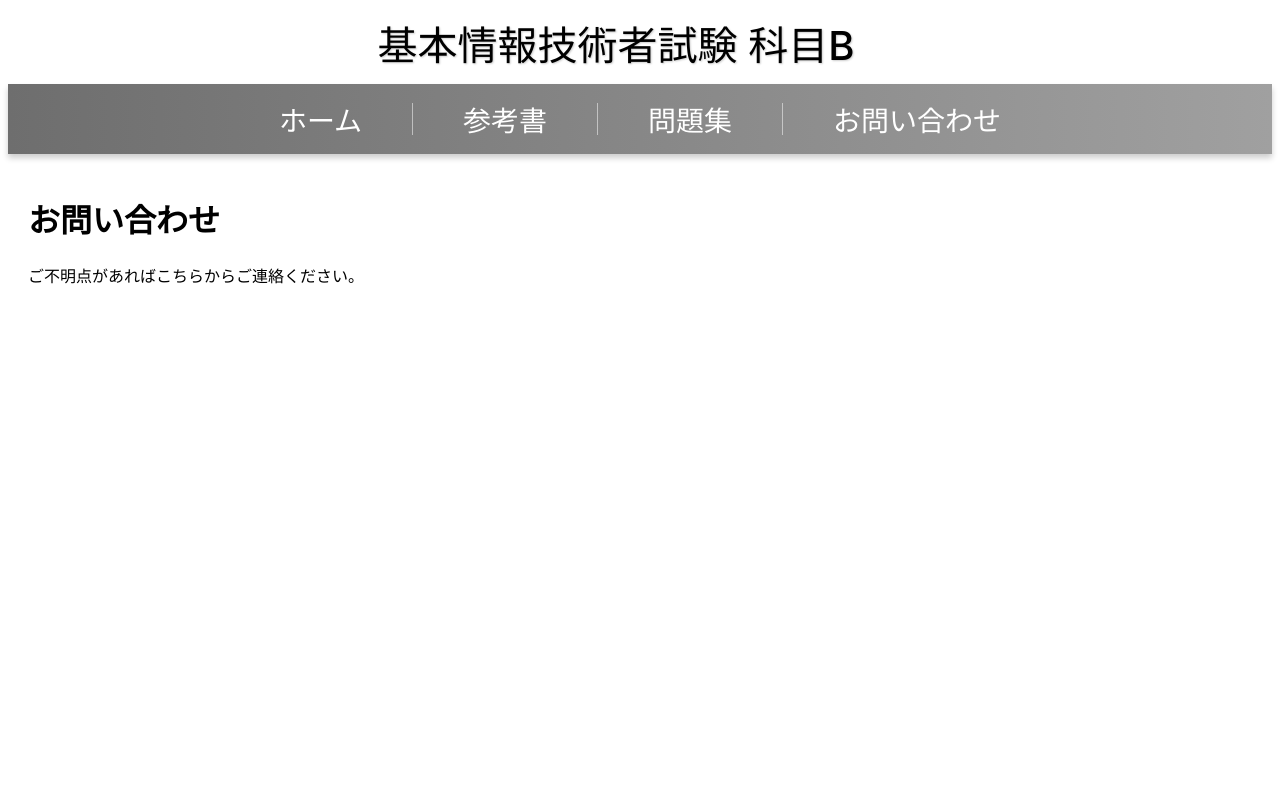
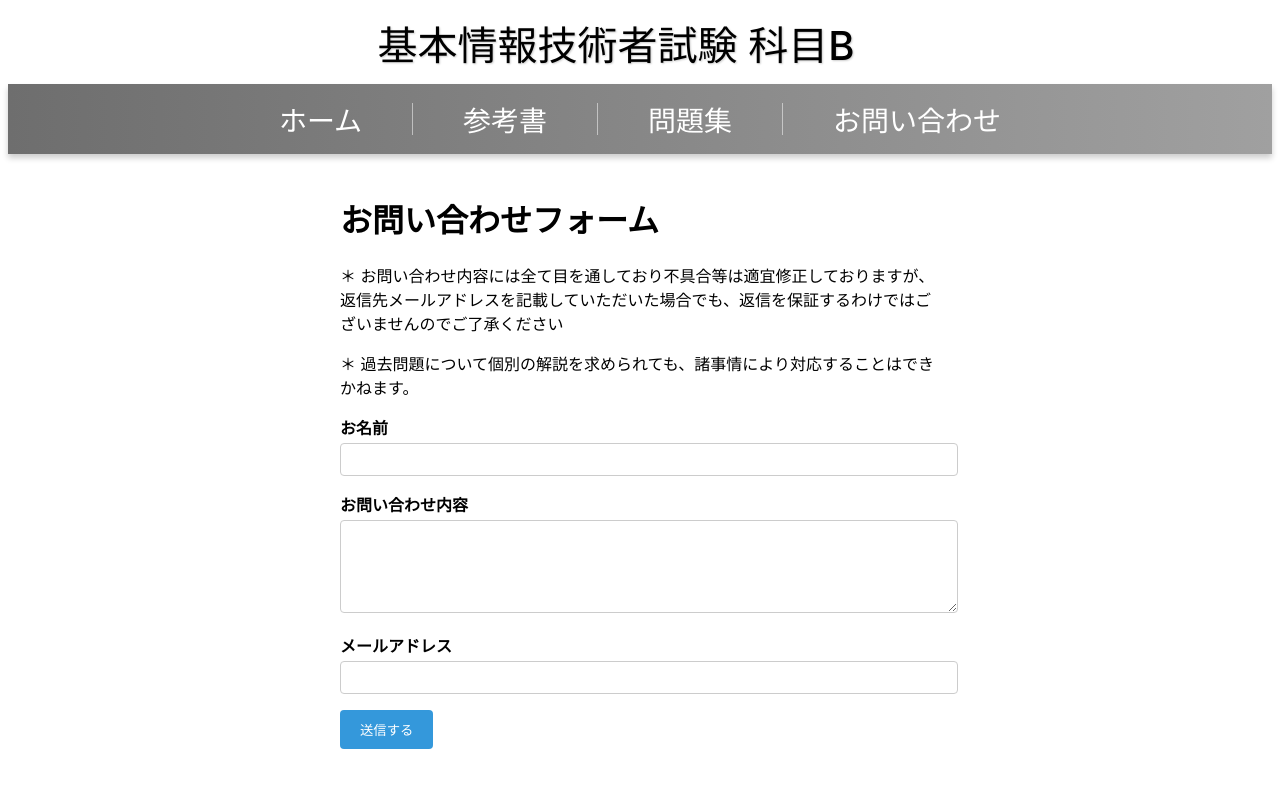
Before and after one commit to Exam-Dojo/Exam, a Vue app: page /contact in a window 1280 px wide. Shown: the top 788 px of the page. Built offline with nearby package versions, Linux system fonts and the light colour scheme.

Commit message:
Add files via upload

```diff
--- a/src/views/Contact.vue
+++ b/src/views/Contact.vue
@@ -1,13 +1,94 @@
-<!-- src/views/Contact.vue -->
 <template>
-  <div style="padding: 20px">
-    <h1>お問い合わせ</h1>
-    <p>ご不明点があればこちらからご連絡ください。</p>
+  <div class="contact-page">
+    <h1>お問い合わせフォーム</h1>
+    <p>＊ お問い合わせ内容には全て目を通しており不具合等は適宜修正しておりますが、返信先メールアドレスを記載していただいた場合でも、返信を保証するわけではございませんのでご了承ください</p>
+    <p>＊ 過去問題について個別の解説を求められても、諸事情により対応することはできかねます。</p>
+
+    <!-- Formspreeへ送信するフォーム -->
+    <form
+      action="https://formspree.io/f/【ここにあなたのID】"
+      method="POST"
+      class="contact-form"
+    >
+      <!-- 名前 -->
+      <div class="form-group">
+        <label for="name">お名前</label>
+        <input type="text" name="name" id="name" required />
+      </div>
+
+      <!-- お問い合わせ内容 -->
+      <div class="form-group">
+        <label for="message">お問い合わせ内容</label>
+        <textarea name="message" id="message" rows="5" required></textarea>
+      </div>
+
+      <!-- メールアドレス（確認用） -->
+      <div class="form-group">
+        <label for="email">メールアドレス</label>
+        <input type="email" name="_replyto" id="email" required />
+      </div>
+
+      <!-- 送信ボタン -->
+      <button type="submit" class="btn-submit">送信する</button>
+    </form>
   </div>
 </template>
 
 <script>
 export default {
-  name: 'ContactPage', // ESLint対応のため複数単語に
+  name: 'ContactPage'
 }
 </script>
+
+<style scoped>
+.contact-page {
+  padding: 20px;
+  max-width: 600px;
+  margin: 0 auto;
+  font-family: sans-serif;
+}
+
+.contact-form {
+  display: flex;
+  flex-direction: column;
+  gap: 16px;
+}
+
+.form-group label {
+  display: block;
+  font-weight: bold;
+  margin-bottom: 4px;
+}
+
+.required {
+  color: #e74c3c;
+}
+
+.contact-form input,
+.contact-form textarea {
+  width: 100%;
+  padding: 8px;
+  border: 1px solid #ccc;
+  border-radius: 4px;
+}
+
+.error-msg {
+  color: #e74c3c;
+  font-size: 0.875em;
+  margin-top: 4px;
+}
+
+.btn-submit {
+  align-self: flex-start;
+  padding: 10px 20px;
+  background-color: #3498db;
+  border: none;
+  color: white;
+  border-radius: 4px;
+  cursor: pointer;
+}
+
+.btn-submit:hover {
+  background-color: #2980b9;
+}
+</style>
```
